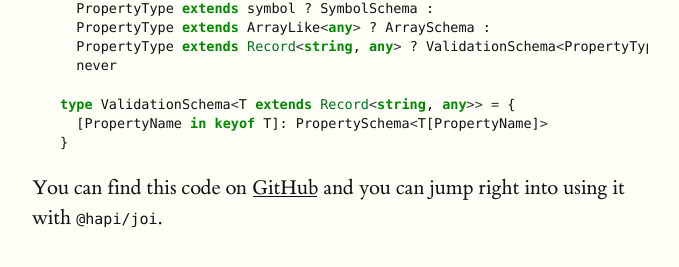
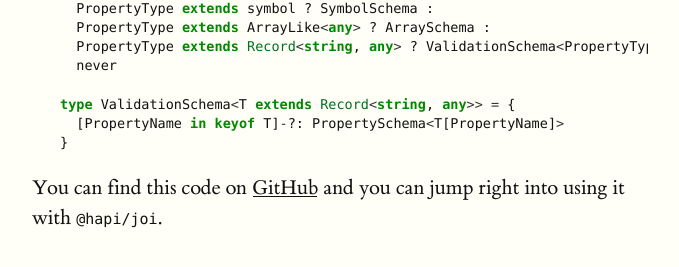
Before and after one commit to pavelkucera/pavelkucera.github.io, a Jekyll site: the page built from _posts/2020-04-20-using-typescripts-mapped-and-conditional-types.md, in a window 1280 px wide and 900 px high, scrolled down 3264 px. Shown: the part 548-815 px from the top of the window, without its empty margins (128-807 px from the left). Built offline with Jekyll 4.4.1, drawn with Linux system fonts in a browser that asks for light colours.

Commit message:
Add missing optional qualifier

````diff
--- a/_posts/2020-04-20-using-typescripts-mapped-and-conditional-types.md
+++ b/_posts/2020-04-20-using-typescripts-mapped-and-conditional-types.md
@@ -142,7 +142,7 @@ type PropertySchema<PropertyType> =
   never
 
 type ValidationSchema<T extends Record<string, any>> = {
-  [PropertyName in keyof T]: PropertySchema<T[PropertyName]>
+  [PropertyName in keyof T]-?: PropertySchema<T[PropertyName]>
 }
 ```
 
````
